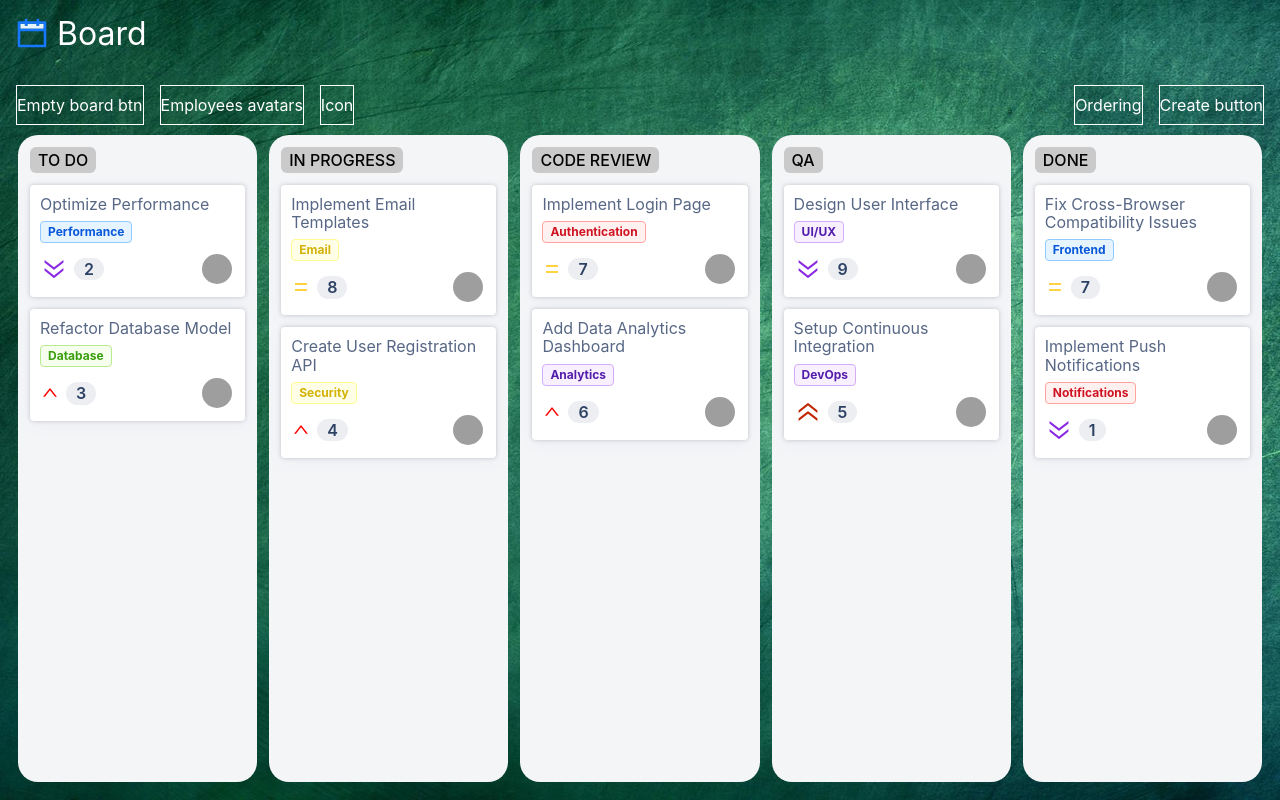
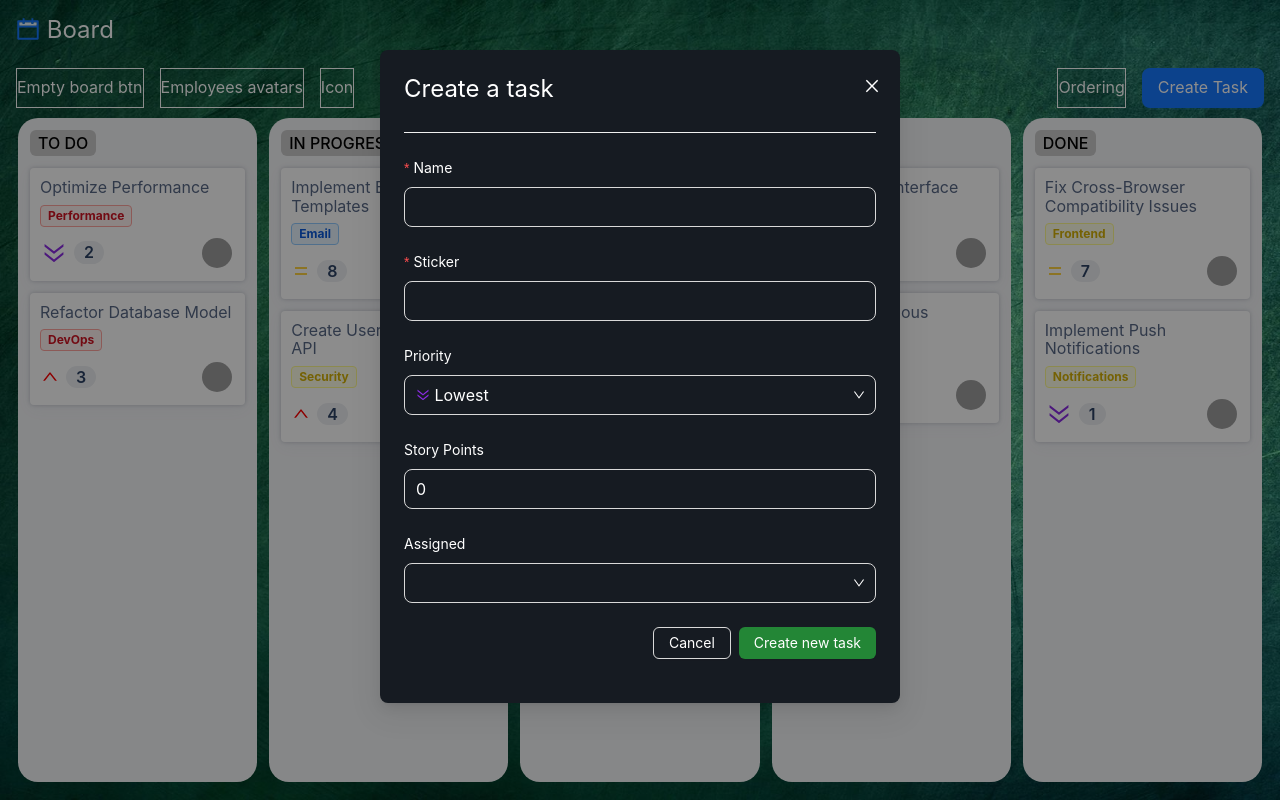
Before and after one commit to GuximS1/jira_clone, a React (Create React App) app: page / in a window 1280 px wide. Built offline with nearby package versions, Linux system fonts and the light colour scheme; grey boxes are pictures that could not be loaded.

Commit message:
feat: Implementing the Create new task modal ( design only, functionality to be implemented later on)

```diff
--- a/package.json
+++ b/package.json
@@ -12,6 +12,8 @@
     "@types/react": "^18.2.14",
     "@types/react-dom": "^18.2.6",
     "antd": "^5.6.3",
+    "dayjs": "^1.11.8",
+    "formik": "^2.4.2",
     "react": "^18.2.0",
     "react-beautiful-dnd": "^13.1.1",
     "react-dom": "^18.2.0",
--- /dev/null
+++ b/src/components/CreateTaskModal/CreateTaskModal.css
@@ -0,0 +1,22 @@
+.ant-modal-content{
+    background-color: #161b22 !important;
+    color: white;
+}
+.ant-modal-close{
+    color: white !important;
+    margin-top: 8px;
+}
+.title{
+    font-size: 24px;
+}
+.ant-input{
+    background: transparent !important;
+    color: white !important;
+}
+.ant-select-selector{
+    background-color: transparent !important;
+    color: white !important;
+}
+.ant-select-arrow{
+    color: white !important;
+}
--- /dev/null
+++ b/src/components/CreateTaskModal/CreateTaskModal.tsx
@@ -0,0 +1,95 @@
+import { Button, Divider, Form, Input, Modal, Select, notification } from 'antd'
+import './CreateTaskModal.css'
+import { DoubleLeftOutlined,DoubleRightOutlined,LeftOutlined,RightOutlined,PauseOutlined  } from '@ant-design/icons'
+
+import dayjs from 'dayjs'
+
+const priorityObj = {
+    lowest: <DoubleRightOutlined rotate={90} style={{color:'blueviolet',fontSize:'14px',}}/>,
+    low: <RightOutlined rotate={90} style={{color:'blue'}}/>,
+    medium: <PauseOutlined rotate={90} style={{color:'#ffc403'}}/>,
+    high: <LeftOutlined rotate={90} style={{color:'red'}}/>,
+    highest: <DoubleLeftOutlined rotate={90} style={{color:'#bf2500',fontSize:'14px'}} />,
+}
+
+const options = [
+  {label:'John Doe', value: 1 },
+  {label:'Jane Smith', value: 2 },
+  {label:"Alice Johnson", value: 3 },
+  {label:"Mark Thompson", value: 4 },
+];
+const initialValues = {
+  name:undefined,
+  sticker:undefined,
+  priority:'lowest',
+  storyPoints: 0,
+  assigned: undefined
+}
+export const CreateTaskModal = () => {
+  const [form] = Form.useForm();
+
+ const onFail = () =>{
+  notification.error({
+    message:'Creating a task failed',
+    description: "Please make sure you fill all the fields!"
+  })
+  console.log(dayjs().format('DD-MM-YYYY'))
+ }
+  return (
+    <Modal open footer={null} style={{marginTop:'-50px'}}>
+      <Form
+      form={form}
+      layout="vertical"
+      onFinish={console.log}
+      onFinishFailed={onFail}
+      autoComplete="off"
+      initialValues={initialValues}
+    >
+        <span className='title'>Create a task</span>
+        <Divider style={{background:"white"}}/>
+        <Form.Item
+          name="name"
+          label={<label style={{ color: "white" }}>Name</label>}
+          rules={[{ required: true }, { type: 'string', warningOnly: true }, { type: 'string', min: 5 }]}
+        >
+        <Input name={"name"} size='large'  />
+        </Form.Item>
+        <Form.Item
+          name="sticker"
+          label={<label style={{ color: "white" }}>Sticker</label>}
+          rules={[{ required: true }, { type: 'string', warningOnly: true }, { type: 'string', min: 5 }]}
+        >
+        <Input name={"sticker"} size='large'  />
+        </Form.Item>
+        <Form.Item
+          name="priority"
+          label={<label style={{ color: "white" }}>Priority</label>}
+        >
+        <Select style={{width:'100%'}} size='large'>
+          <Select.Option value="lowest">{priorityObj['lowest']} Lowest</Select.Option>
+          <Select.Option value="low">{priorityObj['low']} Low</Select.Option>
+          <Select.Option value="medium">{priorityObj['medium']} Medium</Select.Option>
+          <Select.Option value="high">{priorityObj['high']} High</Select.Option>
+          <Select.Option value="highest">{priorityObj['highest']} Highest</Select.Option>
+        </Select>
+        </Form.Item>
+        <Form.Item
+          name="storyPoints"
+          label={<label style={{ color: "white" }}>Story Points</label>}
+        >
+          <Input size='large' type='number' />
+        </Form.Item>
+        <Form.Item
+          name="assigned"
+          label={<label style={{ color: "white" }}>Assigned</label>}
+        >
+          <Select size='large'options={options} />
+        </Form.Item>
+        <Form.Item style={{display:"flex",justifyContent:"flex-end"}}>
+          <Button htmlType='button' size='middle' style={{color:"white",background:'#161b22',marginRight:'8px'}}>Cancel</Button>
+          <Button htmlType='submit' size='middle' style={{color:"white",background:"#238636",border:'0px'}}>Create new task</Button>
+        </Form.Item>
+      </Form>
+      </Modal>
+  )
+}
--- a/src/components/Skeleton/Skeleton.css
+++ b/src/components/Skeleton/Skeleton.css
@@ -40,12 +40,6 @@
   align-items: center;
   margin-left: auto;
 }
-.create-btn {
-  border: 1px solid white;
-  display: flex;
-  height: 40px;
-  align-items: center;
-}
 .board {
   margin-top: 8px;
   flex-grow: 1;
--- a/src/components/Skeleton/Skeleton.tsx
+++ b/src/components/Skeleton/Skeleton.tsx
@@ -5,6 +5,8 @@ import { SingleColumn } from "../SingleColumn/SingleColumn";
 import { useAppDispatch, useAppSelector } from "../../redux/store";
 import { DragDropContext } from "react-beautiful-dnd";
 import { reOrder } from "../../redux/features/taskSlice";
+import { Button } from "antd";
+import { CreateTaskModal } from "../CreateTaskModal/CreateTaskModal";
 
 export const Skeleton = () => {
   const columns = [{id:"1",name:"TO DO"}, {id:"2",name:"IN PROGRESS"}, {id:"3",name:"CODE REVIEW"},{id:"4",name:"QA" },{id:"5",name:"DONE" }];
@@ -12,6 +14,8 @@ export const Skeleton = () => {
   const tasks = useAppSelector((state)=>state.task.tasks)
   const dispatch = useAppDispatch()
   return (
+    <>
+    <CreateTaskModal/>
     <div className="container">
       <p className="title">
         <CalendarTwoTone /> Board
@@ -21,7 +25,9 @@ export const Skeleton = () => {
         <div className="employee-avatars">Employees avatars</div>
         <div className="add-employee-icon">Icon</div>
         <div className="ordering">Ordering</div>
-        <div className="create-btn">Create button</div>
+          <Button size="large" type="primary" onClick={() => console.log('Create button clicked!')}>
+            Create Task
+          </Button>
       </div>
       <div className="board">
       <DragDropContext
@@ -34,5 +40,6 @@ export const Skeleton = () => {
         </DragDropContext>
       </div>
     </div>
+    </>
   );
 };
--- a/src/components/TaskCard/TaskCard.tsx
+++ b/src/components/TaskCard/TaskCard.tsx
@@ -1,4 +1,4 @@
-import React from 'react'
+import React, { useMemo } from 'react'
 import './TaskCard.css'
 import { Avatar, Tag } from 'antd'
 import { DoubleLeftOutlined,DoubleRightOutlined,LeftOutlined,RightOutlined,PauseOutlined  } from '@ant-design/icons'
@@ -7,7 +7,10 @@ import { Draggable } from 'react-beautiful-dnd'
 
 const TaskCard = ({createdDate,id,name,priority,sticker,assigned,storyPoints,order}:Task) => {
     const colors = ['blue','red','green','yellow','purple']
-    const randomColor = colors[Math.floor(Math.random() * colors.length)]
+    const randomColor = useMemo(() => {
+      return  colors[sticker.length % colors.length]
+      // eslint-disable-next-line react-hooks/exhaustive-deps
+    }, [sticker])
     const avatars = ['https://www.w3schools.com/howto/img_avatar.png',
                      'https://www.w3schools.com/howto/img_avatar2.png',
                      'https://www.w3schools.com/w3images/avatar2.png',
--- a/src/redux/features/sliceFakeData.ts
+++ b/src/redux/features/sliceFakeData.ts
@@ -20,7 +20,7 @@ export const fakeTasks: Task[] = [
     {
       id: "2",
       name: "Refactor Database Model",
-      sticker: "Database",
+      sticker: "DevOps",
       priority: "high",
       storyPoints: 3,
       createdDate: "02-06-2023",
--- a/src/redux/features/taskSlice.ts
+++ b/src/redux/features/taskSlice.ts
@@ -19,7 +19,7 @@ export const TaskSlice = createSlice({
                 id: state.tasks.length ? String(Number(state.tasks[state.tasks.length-1].id) + 1 ): "1",
                 name: action.payload.name,
                 sticker: action.payload.sticker,
-                priority: action.payload.sticker as Task['priority'],
+                priority: action.payload.priority,
                 storyPoints: action.payload.storyPoints,
                 createdDate: action.payload.createdDate,
                 assigned: action.payload.assigned,
```
Also changed, not shown: 1 other file (tests, documents, lock files or other folders).
